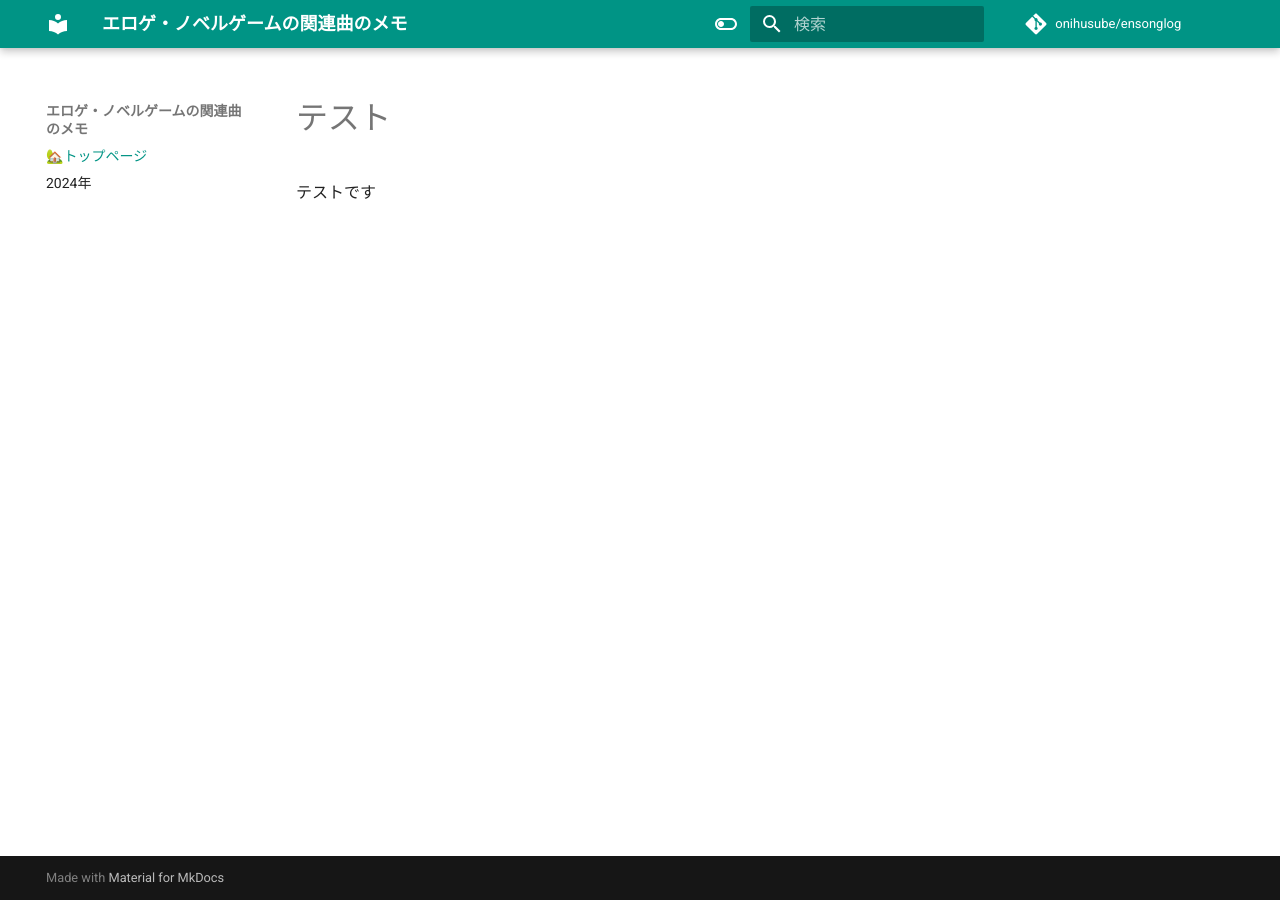
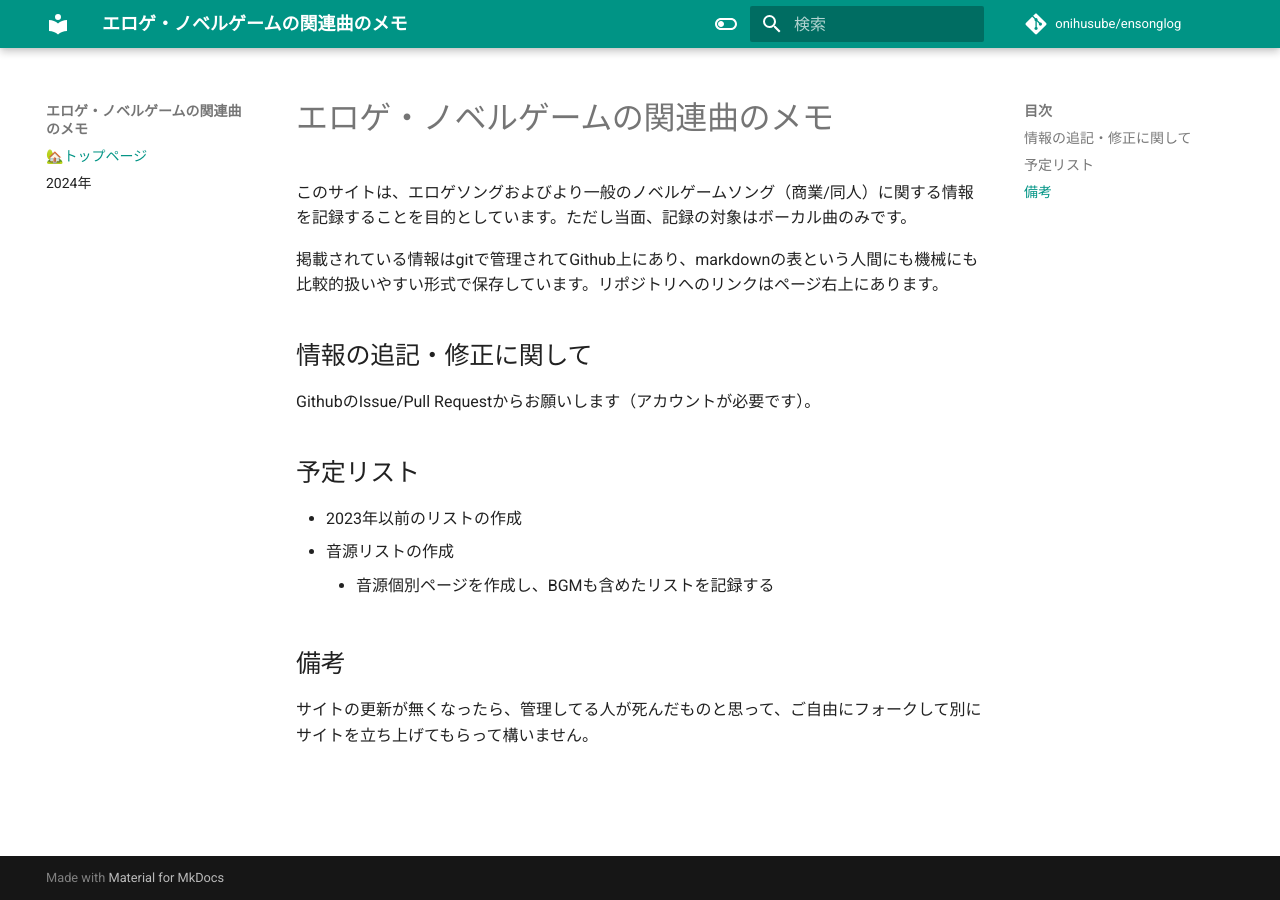
Before and after one commit to onihusube/ensonglog, an MkDocs documentation site: the page built from docs/index.md, in a window 1280 px wide. Built offline with MkDocs 1.6.1 and Material for MkDocs 9.7.7, drawn with Linux system fonts in a browser that asks for light colours; comment, search, counter and statistics services are not loaded.

Commit message:
トップページを書いた

```diff
--- a/docs/index.md
+++ b/docs/index.md
@@ -1,3 +1,19 @@
-# テスト
+# エロゲ・ノベルゲームの関連曲のメモ
 
-テストです
+このサイトは、エロゲソングおよびより一般のノベルゲームソング（商業/同人）に関する情報を記録することを目的としています。ただし当面、記録の対象はボーカル曲のみです。
+
+掲載されている情報はgitで管理されてGithub上にあり、markdownの表という人間にも機械にも比較的扱いやすい形式で保存しています。リポジトリへのリンクはページ右上にあります。
+
+## 情報の追記・修正に関して
+
+GithubのIssue/Pull Requestからお願いします（アカウントが必要です）。
+
+## 予定リスト
+
+- 2023年以前のリストの作成
+- 音源リストの作成
+    - 音源個別ページを作成し、BGMも含めたリストを記録する
+
+## 備考
+
+サイトの更新が無くなったら、管理してる人が死んだものと思って、ご自由にフォークして別にサイトを立ち上げてもらって構いません。
```
